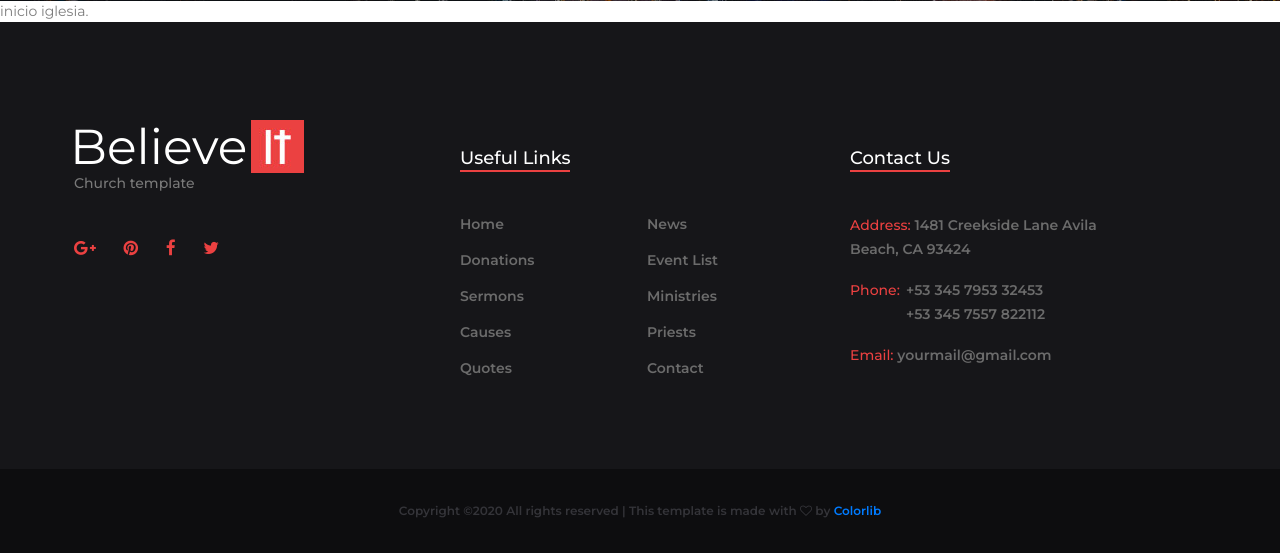
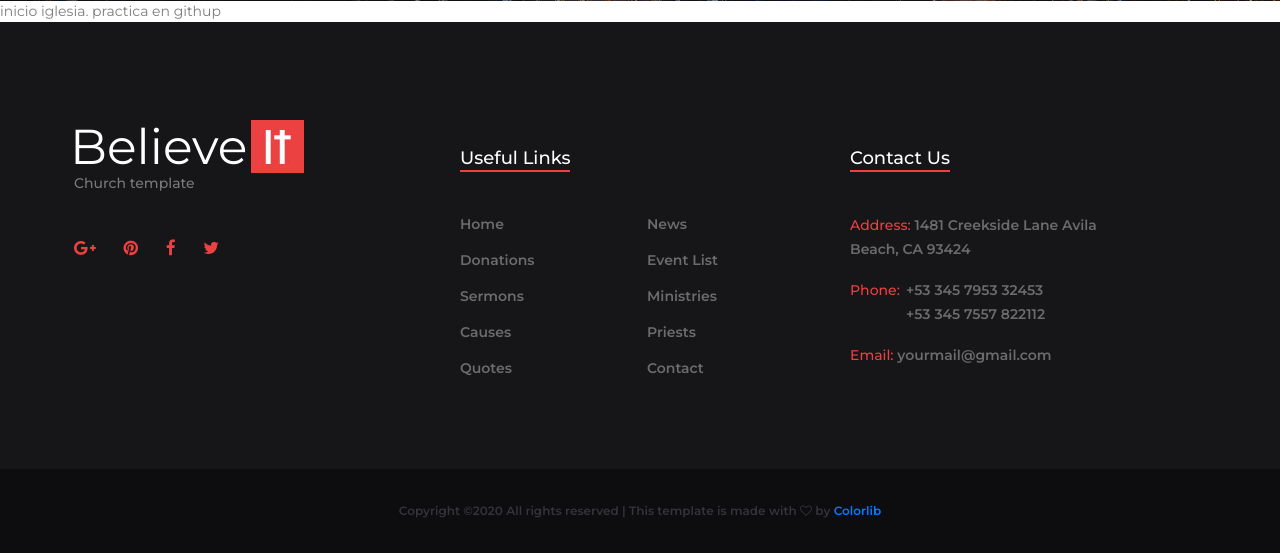
Before and after one commit to MoiisesDaviid/git, a PHP site: page / in a window 1280 px wide. Shown: the part 799-1352 px from the top of the page. Run offline with PHP 8.4, Linux system fonts and the light colour scheme; some web fonts are replaced.

Commit message:
agregamos texto

```diff
--- a/index.php
+++ b/index.php
@@ -4,6 +4,7 @@
 ?>
 
 inicio iglesia.
+practica en githup
 
 <?php
 include 'footer.php';
```
